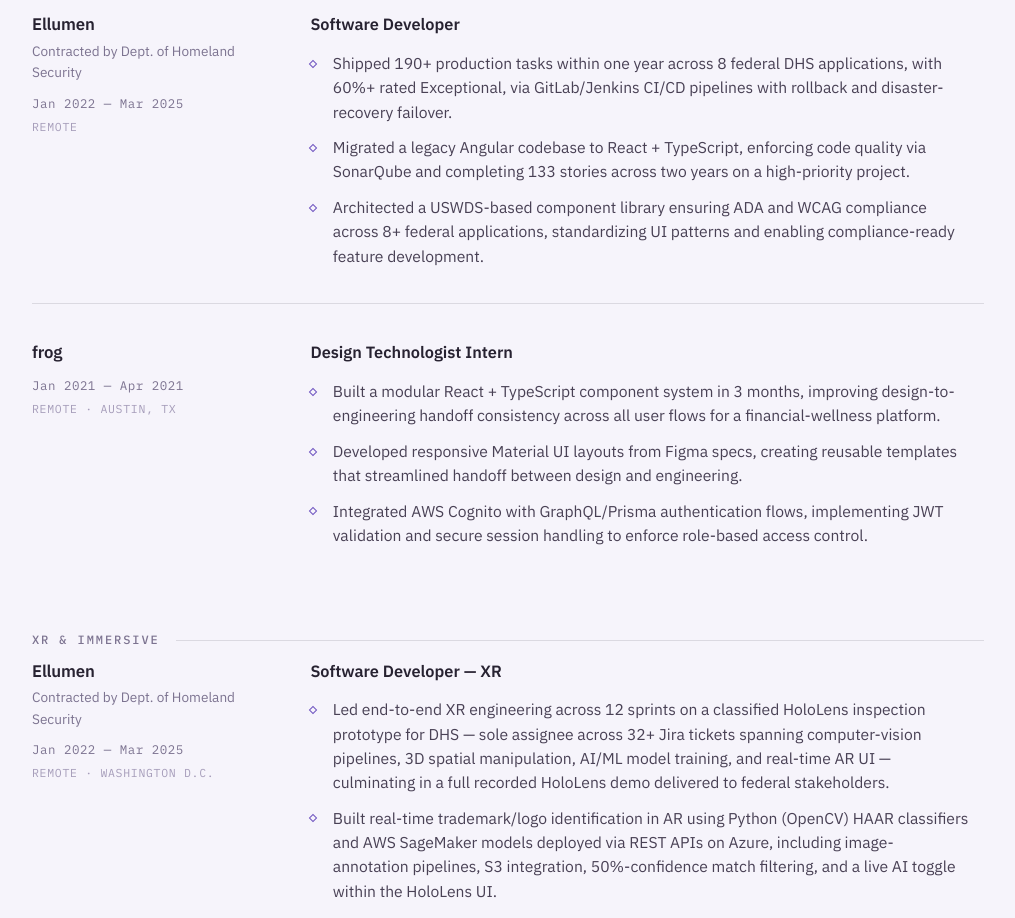
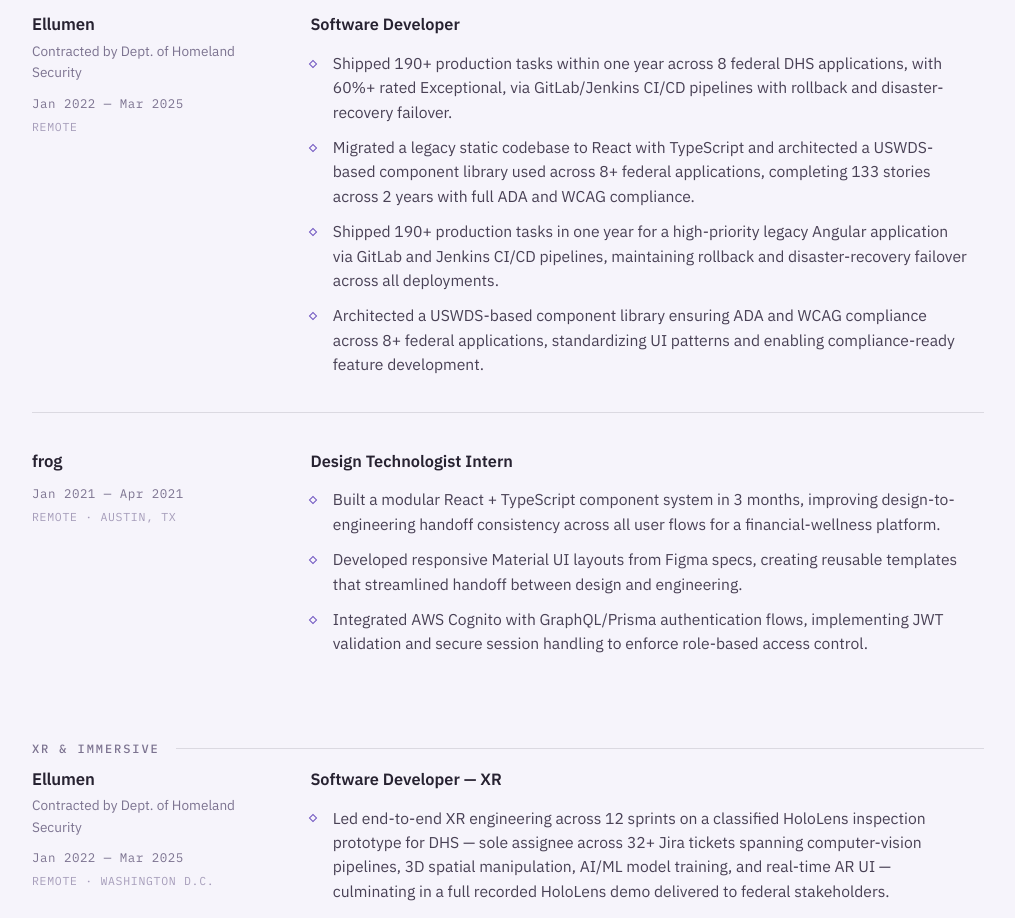
Before and after one commit to esther-joseph/esther-joseph-portfolio-website, a React (Vite) app: page / in a window 1280 px wide. Shown: the part 1900-2818 px from the top of the page, without its empty margins (132-1147 px from the left). Built offline with nearby package versions, Linux system fonts and the light colour scheme.

Commit message:
Update Ellumen bullets: split migration and CI/CD into two separate points

```diff
--- a/src/data/resume.ts
+++ b/src/data/resume.ts
@@ -18,7 +18,8 @@
     period: "Jan 2022 — Mar 2025",
     bullets: [
       "Shipped 190+ production tasks within one year across 8 federal DHS applications, with 60%+ rated Exceptional, via GitLab/Jenkins CI/CD pipelines with rollback and disaster-recovery failover.",
-      "Migrated a legacy Angular codebase to React + TypeScript, enforcing code quality via SonarQube and completing 133 stories across two years on a high-priority project.",
+      "Migrated a legacy static codebase to React with TypeScript and architected a USWDS-based component library used across 8+ federal applications, completing 133 stories across 2 years with full ADA and WCAG compliance.",
+      "Shipped 190+ production tasks in one year for a high-priority legacy Angular application via GitLab and Jenkins CI/CD pipelines, maintaining rollback and disaster-recovery failover across all deployments.",
       "Architected a USWDS-based component library ensuring ADA and WCAG compliance across 8+ federal applications, standardizing UI patterns and enabling compliance-ready feature development.",
     ],
   },
```
